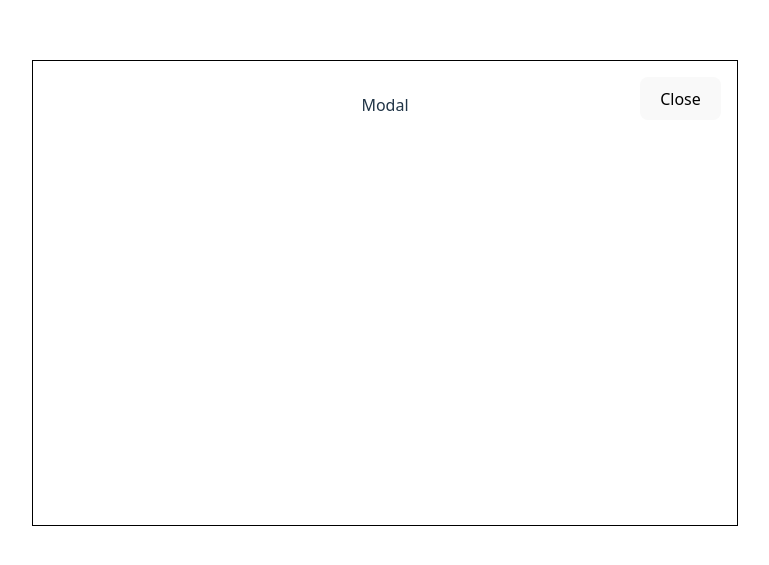
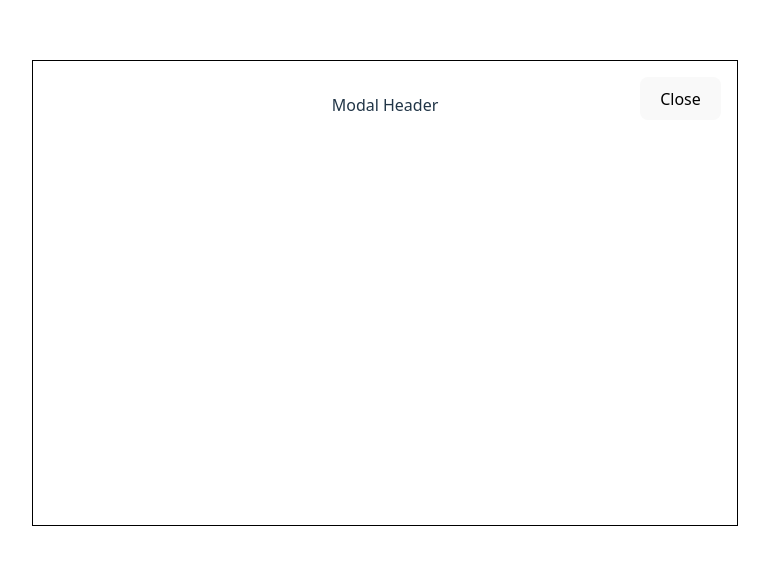
Before and after one commit to romangorelik/amex-takehome, a React (Vite) app: page / in a window 1280 px wide. Shown: the part 107-672 px from the top of the page, without its empty margins (255-1024 px from the left). Built offline with nearby package versions, Linux system fonts and the light colour scheme.

Commit message:
Add header prop, since we have a heading role, it might be better to make that customizable

```diff
--- a/src/components/Modal.tsx
+++ b/src/components/Modal.tsx
@@ -2,6 +2,7 @@ import { useEffect } from 'react'
 
 interface IModalProps {
     onClose: () => void;
+    header?: string;
 }
 
 /**
@@ -9,7 +10,7 @@ interface IModalProps {
  * Renders modal with an onClose button that can also be triggered by the escape key
  *
  */
-const Modal = ({ onClose }: IModalProps) => {
+const Modal = ({ onClose, header = 'Modal Header' }: IModalProps) => {
 
     useEffect(() => {
         const close = (e: KeyboardEvent) => {
@@ -24,7 +25,7 @@ const Modal = ({ onClose }: IModalProps) => {
 
     return (
         <div role='dialog' onClick={(e) => e.stopPropagation()} className='modal-container'>
-            <div role='heading'>Modal</div>
+            <div role='heading'>{header}</div>
             <button role='button' onClick={onClose} className='modal-close-button'>Close</button>
         </div>
     )
--- a/src/components/Scenario.tsx
+++ b/src/components/Scenario.tsx
@@ -4,8 +4,9 @@ import Modal from './Modal';
 interface IScenarioProps {
     onClose?: () => void;
     "data-testid"?: string;
+    header?: string;
 }
-const Scenario = ({ onClose, "data-testid": testId }: IScenarioProps) => {
+const Scenario = ({ onClose, "data-testid": testId, header }: IScenarioProps) => {
     const [open, setIsOpen] = useState(true)
 
     const handleClose = useCallback(() => {
@@ -22,7 +23,7 @@ const Scenario = ({ onClose, "data-testid": testId }: IScenarioProps) => {
             e.stopPropagation()
             handleClose()
         }}>
-            <Modal onClose={handleClose} />
+            <Modal onClose={handleClose} header={header}/>
         </div>
     )
 }
```
